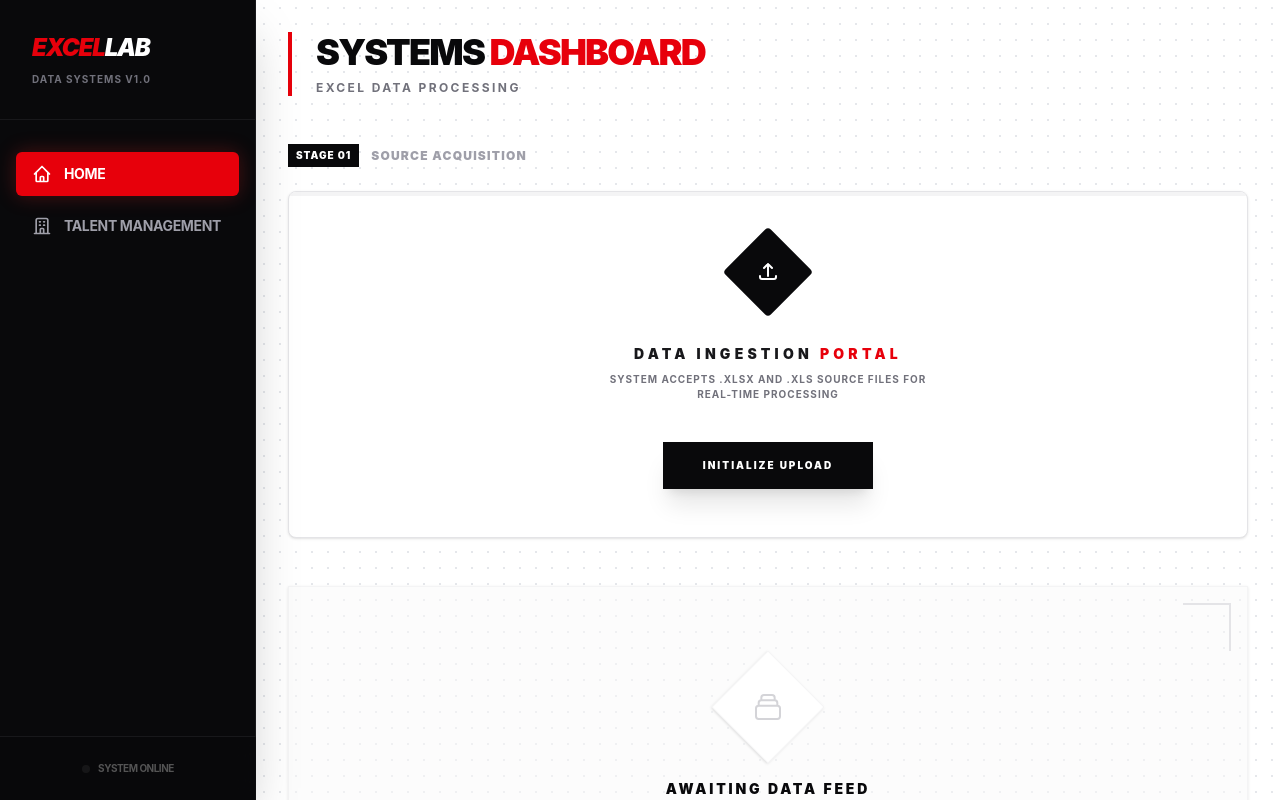
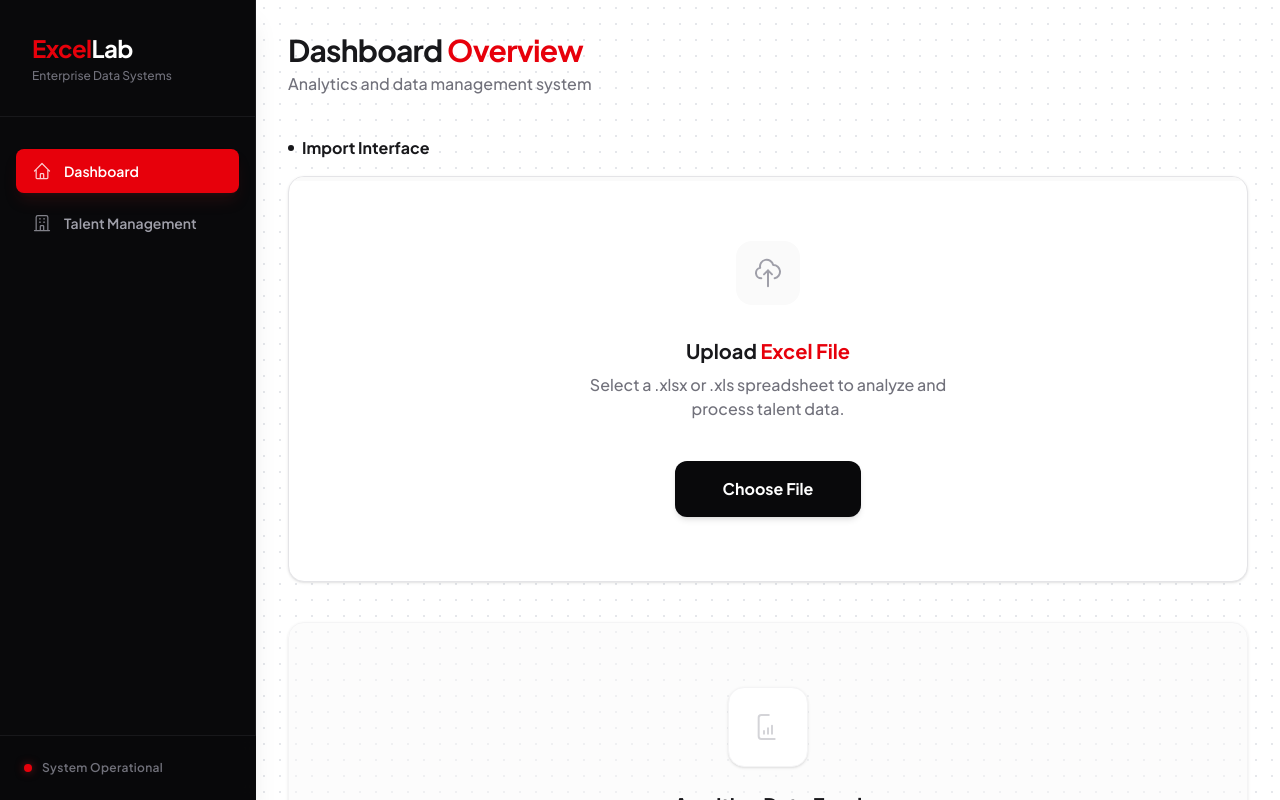
Before and after one commit to Nantapranawa/react-test-assessment, a Next.js app in the folder apps/web/: page / in a window 1280 px wide. Built offline with nearby package versions, Linux system fonts and the light colour scheme.

Commit message:
EDIT Text size and style

```diff
--- a/apps/web/app/components/FileUpload.tsx
+++ b/apps/web/app/components/FileUpload.tsx
@@ -50,22 +50,22 @@ export default function FileUpload({ onDataLoaded, variant = 'large' }: { onData
         />
         <label
           htmlFor="excel-input-compact"
-          className="flex items-center px-4 py-2 bg-zinc-950 text-white text-[10px] font-black uppercase tracking-widest cursor-pointer hover:bg-red-600 transition-all shadow-md disabled:opacity-50 active:scale-95 border-b-2 border-red-600"
+          className="flex items-center px-5 py-2.5 bg-zinc-950 text-white text-sm font-semibold rounded-lg cursor-pointer hover:bg-zinc-800 transition-all shadow-sm disabled:opacity-50 active:scale-95 border-b border-zinc-800"
         >
           {loading ? (
-            <svg className="animate-spin h-3 w-3 text-white" fill="none" viewBox="0 0 24 24">
+            <svg className="animate-spin h-4 w-4 text-white" fill="none" viewBox="0 0 24 24">
               <circle className="opacity-25" cx="12" cy="12" r="10" stroke="currentColor" strokeWidth="4"></circle>
               <path className="opacity-75" fill="currentColor" d="M4 12a8 8 0 018-8V0C5.373 0 0 5.373 0 12h4zm2 5.291A7.962 7.962 0 014 12H0c0 3.042 1.135 5.824 3 7.938l3-2.647z"></path>
             </svg>
           ) : (
-            <svg className="w-3 h-3 mr-2" fill="none" stroke="currentColor" viewBox="0 0 24 24">
-              <path strokeLinecap="round" strokeLinejoin="round" strokeWidth={3} d="M12 4v16m8-8H4" />
+            <svg className="w-4 h-4 mr-2" fill="none" stroke="currentColor" viewBox="0 0 24 24">
+              <path strokeLinecap="round" strokeLinejoin="round" strokeWidth={2} d="M12 4v16m8-8H4" />
             </svg>
           )}
-          Import New Source
+          Upload Dataset
         </label>
         {error && (
-          <div className="absolute top-full left-0 mt-2 p-2 bg-red-600 text-white text-[8px] font-black uppercase z-50">
+          <div className="absolute top-full right-0 mt-2 p-3 bg-red-50 text-red-600 text-xs font-bold rounded-lg border border-red-100 shadow-lg z-50">
             {error}
           </div>
         )}
@@ -73,23 +73,19 @@ export default function FileUpload({ onDataLoaded, variant = 'large' }: { onData
     );
   }
 
-  // --- LARGE VARIANT UI (ORIGINAL) ---
+  // --- LARGE VARIANT UI ---
   return (
-    <div className="bg-white p-12 rounded-lg shadow-sm border border-zinc-200 text-center hover:border-red-500 transition-all duration-500 group relative overflow-hidden">
+    <div className="bg-white p-16 rounded-2xl shadow-sm border border-zinc-200 text-center hover:border-red-200 transition-all duration-300 group relative overflow-hidden">
 
-      {/* --- VISUAL ELEMENT: PROGRESS BAR ---
-          Only visible when a file is being processed. Slides from left to right.
-      */}
-      <div className="absolute top-0 left-0 w-full h-1 bg-zinc-100">
-        <div className={`h-full bg-red-600 transition-all duration-1000 ${loading ? 'w-full' : 'w-0'}`}></div>
+      {/* --- VISUAL ELEMENT: PROGRESS BAR --- */}
+      <div className="absolute top-0 left-0 w-full h-1 bg-zinc-50">
+        <div className={`h-full bg-red-600 transition-all duration-700 ${loading ? 'w-full' : 'w-0'}`}></div>
       </div>
 
-      {/* --- VISUAL ELEMENT: DECORATIVE ICON ---
-          The floating square icon with an arrow.
-      */}
-      <div className="w-16 h-16 bg-zinc-950 rounded-sm rotate-45 flex items-center justify-center mx-auto mb-10 group-hover:bg-red-600 transition-colors duration-500">
+      {/* --- VISUAL ELEMENT: DECORATIVE ICON --- */}
+      <div className="w-16 h-16 bg-zinc-50 rounded-2xl flex items-center justify-center mx-auto mb-8 group-hover:bg-red-50 transition-colors duration-300">
         <svg
-          className="w-6 h-6 text-white -rotate-45"
+          className="w-8 h-8 text-zinc-400 group-hover:text-red-600 transition-colors"
           fill="none"
           stroke="currentColor"
           viewBox="0 0 24 24"
@@ -97,21 +93,21 @@ export default function FileUpload({ onDataLoaded, variant = 'large' }: { onData
           <path
             strokeLinecap="round"
             strokeLinejoin="round"
-            strokeWidth={2}
-            d="M4 16v1a2 2 0 002 2h12a2 2 0 002-2v-1m-4-8l-4-4m0 0L8 8m4-4v12"
+            strokeWidth={1.5}
+            d="M7 16a4 4 0 01-.88-7.903A5 5 0 1115.9 6L16 6a5 5 0 011 9.9M15 13l-3-3m0 0l-3 3m3-3v12"
           />
         </svg>
       </div>
 
       {/* --- VISUAL ELEMENT: TITLE & DESCRIPTION --- */}
-      <h3 className="text-sm font-black text-zinc-900 mb-2 uppercase tracking-[0.3em]">
-        Data Ingestion <span className="text-red-600">Portal</span>
+      <h3 className="text-xl font-bold text-zinc-900 mb-2">
+        Upload <span className="text-red-600">Excel File</span>
       </h3>
-      <p className="text-zinc-500 text-[10px] uppercase font-bold tracking-widest mb-10 max-w-xs mx-auto">
-        System accepts .XLSX and .XLS source files for real-time processing
+      <p className="text-zinc-500 text-base font-medium mb-10 max-w-sm mx-auto">
+        Select a .xlsx or .xls spreadsheet to analyze and process talent data.
       </p>
 
-      {/* HIDDEN INPUT: The actual file input box (hidden because it looks ugly by default) */}
+      {/* HIDDEN INPUT */}
       <input
         type="file"
         accept=".xlsx,.xls"
@@ -121,32 +117,28 @@ export default function FileUpload({ onDataLoaded, variant = 'large' }: { onData
         id="excel-input"
       />
 
-      {/* --- VISUAL ELEMENT: UPLOAD BUTTON ---
-          This label is styled to look like a premium button. Clicking it triggers the hidden input above.
-      */}
+      {/* --- VISUAL ELEMENT: UPLOAD BUTTON --- */}
       <label
         htmlFor="excel-input"
-        className="inline-flex items-center px-10 py-4 bg-zinc-950 text-white text-[10px] font-black uppercase tracking-[0.2em] rounded-none cursor-pointer hover:bg-red-600 transition-all shadow-xl disabled:opacity-50 active:scale-95"
+        className="inline-flex items-center px-12 py-4 bg-zinc-950 text-white text-base font-bold rounded-xl cursor-pointer hover:bg-zinc-800 transition-all shadow-md disabled:opacity-50 active:scale-95"
       >
         {loading ? (
           <>
-            <svg className="animate-spin -ml-1 mr-3 h-4 w-4 text-white" fill="none" viewBox="0 0 24 24">
+            <svg className="animate-spin -ml-1 mr-3 h-5 w-5 text-white" fill="none" viewBox="0 0 24 24">
               <circle className="opacity-25" cx="12" cy="12" r="10" stroke="currentColor" strokeWidth="4"></circle>
               <path className="opacity-75" fill="currentColor" d="M4 12a8 8 0 018-8V0C5.373 0 0 5.373 0 12h4zm2 5.291A7.962 7.962 0 014 12H0c0 3.042 1.135 5.824 3 7.938l3-2.647z"></path>
             </svg>
-            Processing Stream...
+            Uploading...
           </>
         ) : (
-          'Initialize Upload'
+          'Choose File'
         )}
       </label>
 
-      {/* --- VISUAL ELEMENT: ERROR MESSAGE ---
-          Appears only if the upload fails (e.g., wrong file type or server down).
-      */}
+      {/* --- VISUAL ELEMENT: ERROR MESSAGE --- */}
       {error && (
-        <div className="mt-8 p-4 bg-red-600 text-white text-[10px] font-black uppercase tracking-widest animate-pulse shadow-lg">
-          [ Error ] {error}
+        <div className="mt-8 p-4 bg-red-50 text-red-600 text-base font-bold rounded-xl border border-red-100 animate-in fade-in slide-in-from-top-2">
+          {error}
         </div>
       )}
     </div>
--- a/apps/web/app/components/Sidebar.tsx
+++ b/apps/web/app/components/Sidebar.tsx
@@ -9,59 +9,59 @@ export default function Sidebar() {
   const isActive = (path: string) => pathname === path;
 
   return (
-    <aside className="w-64 bg-zinc-950 text-white shadow-2xl z-10 border-r border-zinc-900">
+    <aside className="w-64 bg-zinc-950 text-white shadow-xl z-10 border-r border-zinc-900">
       {/* --- VISUAL ELEMENT: BRANDING / LOGO SECTION ---
           Contains the 'ExcelLab' title and version number.
       */}
       <div className="p-8 border-b border-zinc-900">
-        <h1 className="text-2xl font-black tracking-tighter uppercase italic">
+        <h1 className="text-2xl font-bold tracking-tight">
           <span className="text-red-600">Excel</span>Lab
         </h1>
-        <p className="text-zinc-500 text-[10px] uppercase tracking-widest font-bold mt-2">
-          Data Systems v1.0
+        <p className="text-zinc-500 text-xs font-medium mt-1">
+          Enterprise Data Systems
         </p>
       </div>
 
       {/* --- VISUAL ELEMENT: NAVIGATION LINKS ---
           The list of buttons to move between different parts of the app.
       */}
-      <nav className="p-4 mt-4">
+      <nav className="p-4 mt-4 space-y-2">
         <Link
           href="/"
-          className={`flex items-center px-4 py-3 rounded-md mb-2 transition-all duration-300 ${isActive('/')
-            ? 'bg-red-600 text-white shadow-[0_0_20px_rgba(220,38,38,0.3)]'
+          className={`flex items-center px-4 py-3 rounded-lg transition-all duration-200 ${isActive('/')
+            ? 'bg-red-600 text-white shadow-lg shadow-red-900/20'
             : 'text-zinc-400 hover:text-white hover:bg-zinc-900'
             }`}
         >
           {/* ICON: Home icon */}
-          <svg className="w-5 h-5 mr-3" fill="none" stroke="currentColor" viewBox="0 0 24 24">
-            <path strokeLinecap="round" strokeLinejoin="round" strokeWidth={2} d="M3 12l2-2m0 0l7-7 7 7M5 10v10a1 1 0 001 1h3m10-11l2 2m-2-2v10a1 1 0 01-1 1h-3m-6 0a1 1 0 001-1v-4a1 1 0 011-1h2a1 1 0 011 1v4a1 1 0 001 1m-6 0h6" />
+          <svg className="w-5 h-5 mr-3 opacity-80" fill="none" stroke="currentColor" viewBox="0 0 24 24">
+            <path strokeLinecap="round" strokeLinejoin="round" strokeWidth={1.5} d="M3 12l2-2m0 0l7-7 7 7M5 10v10a1 1 0 001 1h3m10-11l2 2m-2-2v10a1 1 0 01-1 1h-3m-6 0a1 1 0 001-1v-4a1 1 0 011-1h2a1 1 0 011 1v4a1 1 0 001 1m-6 0h6" />
           </svg>
-          <span className="font-bold text-sm uppercase tracking-tight">HOME</span>
+          <span className="text-sm font-semibold">Dashboard</span>
         </Link>
 
         <Link
           href="/talent-management"
-          className={`flex items-center px-4 py-3 rounded-md mb-2 transition-all duration-300 ${isActive('/talent-management')
-            ? 'bg-red-600 text-white shadow-[0_0_20px_rgba(220,38,38,0.3)]'
+          className={`flex items-center px-4 py-3 rounded-lg transition-all duration-200 ${isActive('/talent-management')
+            ? 'bg-red-600 text-white shadow-lg shadow-red-900/20'
             : 'text-zinc-400 hover:text-white hover:bg-zinc-900'
             }`}
         >
           {/* ICON: Talent/Briefcase icon */}
-          <svg className="w-5 h-5 mr-3" fill="none" stroke="currentColor" viewBox="0 0 24 24">
-            <path strokeLinecap="round" strokeLinejoin="round" strokeWidth={2} d="M19 21V5a2 2 0 00-2-2H7a2 2 0 00-2 2v16m14 0h2m-2 0h-5m-9 0H3m2 0h5M9 7h1m-1 4h1m4-4h1m-1 4h1m-5 10v-5a1 1 0 011-1h2a1 1 0 011 1v5m-4 0h4" />
+          <svg className="w-5 h-5 mr-3 opacity-80" fill="none" stroke="currentColor" viewBox="0 0 24 24">
+            <path strokeLinecap="round" strokeLinejoin="round" strokeWidth={1.5} d="M19 21V5a2 2 0 00-2-2H7a2 2 0 00-2 2v16m14 0h2m-2 0h-5m-9 0H3m2 0h5M9 7h1m-1 4h1m4-4h1m-1 4h1m-5 10v-5a1 1 0 011-1h2a1 1 0 011 1v5m-4 0h4" />
           </svg>
-          <span className="font-bold text-sm uppercase tracking-tight">Talent Management</span>
+          <span className="text-sm font-semibold">Talent Management</span>
         </Link>
       </nav>
 
       {/* --- VISUAL ELEMENT: SYSTEM STATUS INDICATOR ---
           A small footer showing if the connection is active.
       */}
-      <div className="absolute bottom-0 w-64 p-6 border-t border-zinc-900 bg-zinc-950/50 backdrop-blur-md">
-        <div className="flex items-center justify-center space-x-2 grayscale opacity-50 hover:grayscale-0 hover:opacity-100 transition-all cursor-default text-zinc-400">
-          <div className="w-2 h-2 rounded-full bg-red-600 animate-pulse"></div>
-          <p className="text-[10px] font-bold uppercase tracking-tighter">System Online</p>
+      <div className="absolute bottom-0 w-64 p-6 border-t border-zinc-900 bg-zinc-950/80 backdrop-blur-sm">
+        <div className="flex items-center space-x-2.5 text-zinc-500">
+          <div className="w-2 h-2 rounded-full bg-red-600 shadow-[0_0_8px_rgba(220,38,38,0.5)]"></div>
+          <p className="text-xs font-semibold tracking-wide">System Operational</p>
         </div>
       </div>
     </aside>
--- a/apps/web/app/globals.css
+++ b/apps/web/app/globals.css
@@ -1,3 +1,4 @@
+@import url('https://fonts.googleapis.com/css2?family=Plus+Jakarta+Sans:ital,wght@0,200..800;1,200..800&display=swap');
 @import "tailwindcss";
 
 :root {
@@ -51,6 +52,6 @@
 body {
   background: var(--background);
   color: var(--foreground);
-  font-family: 'Inter', system-ui, sans-serif;
+  font-family: 'Plus Jakarta Sans', system-ui, sans-serif;
   -webkit-font-smoothing: antialiased;
 }
--- a/apps/web/app/page.tsx
+++ b/apps/web/app/page.tsx
@@ -13,51 +13,42 @@ export default function Home() {
 
   return (
     <div className="p-8">
-      {/* --- VISUAL ELEMENT: PAGE HEADER ---
-          The main 'Systems Dashboard' title with a vertical red border.
-      */}
-      <div className="mb-12 border-l-4 border-red-600 pl-6">
-        <h1 className="text-4xl font-black text-zinc-950 mb-2 uppercase tracking-tighter">
-          Systems <span className="text-red-600">Dashboard</span>
+      {/* --- VISUAL ELEMENT: PAGE HEADER --- */}
+      <div className="mb-10 flex flex-col gap-1">
+        <h1 className="text-3xl font-bold text-zinc-900 tracking-tight">
+          Dashboard <span className="text-red-600">Overview</span>
         </h1>
-        <p className="text-zinc-500 text-xs font-bold uppercase tracking-[0.2em]">
-          Excel Data Processing
+        <p className="text-zinc-500 text-base font-medium">
+          Analytics and data management system
         </p>
       </div>
 
       {/* --- MAIN CONTENT CONTAINER --- */}
-      <div className="grid grid-cols-1 gap-12">
+      <div className="grid grid-cols-1 gap-10">
 
-        {/* --- SECTION: STAGE 01 (FILE UPLOAD) ---
-            Now conditionally hidden when data is loaded.
-        */}
+        {/* --- SECTION: DATA IMPORT --- */}
         {!tableData && (
-          <div className="animate-in fade-in slide-in-from-bottom-4 duration-700">
-            <div className="flex items-center space-x-3 mb-6">
-              <div className="px-2 py-1 bg-zinc-950 text-white text-[10px] font-black uppercase tracking-widest">Stage 01</div>
-              <h2 className="text-xs font-black text-zinc-400 uppercase tracking-widest">Source Acquisition</h2>
+          <div className="animate-in fade-in slide-in-from-bottom-2 duration-500">
+            <div className="flex items-center space-x-2 mb-4">
+              <span className="w-1.5 h-1.5 rounded-full bg-zinc-900"></span>
+              <h2 className="text-base font-bold text-zinc-900">Import Interface</h2>
             </div>
             <FileUpload onDataLoaded={handleDataLoaded} />
           </div>
         )}
 
-        {/* --- SECTION: STAGE 02 (MAINTENANCE VIEW) ---
-            When data is uploaded, this page goes into 'Maintenance' mode as requested.
-        */}
+        {/* --- SECTION: MAINTENANCE VIEW --- */}
         {tableData && (
-          <div className="animate-in fade-in zoom-in-95 duration-700">
-            <div className="flex items-center space-x-3 mb-6">
-              <div className="px-2 py-1 bg-red-600 text-white text-[10px] font-black uppercase tracking-widest">Stage 02</div>
-              <h2 className="text-xs font-black text-zinc-400 uppercase tracking-widest">System Status</h2>
+          <div className="animate-in fade-in zoom-in-95 duration-500">
+            <div className="flex items-center space-x-2 mb-4">
+              <span className="w-1.5 h-1.5 rounded-full bg-red-600"></span>
+              <h2 className="text-base font-bold text-zinc-900">Processing Status</h2>
             </div>
 
-            <div className="p-20 text-center bg-zinc-950 text-white rounded-none border border-red-600 shadow-2xl relative overflow-hidden group">
-              <div className="absolute top-0 right-0 p-4">
-                <div className="w-12 h-12 border-t-2 border-r-2 border-red-600 animate-pulse"></div>
-              </div>
-              <div className="w-20 h-20 bg-red-600/10 border border-red-600 flex items-center justify-center mx-auto mb-8 rotate-45 group-hover:scale-110 transition-transform duration-500">
+            <div className="p-16 text-center bg-zinc-50 rounded-2xl border border-zinc-200 shadow-sm relative overflow-hidden">
+              <div className="w-16 h-16 bg-red-50 rounded-full flex items-center justify-center mx-auto mb-6">
                 <svg
-                  className="w-10 h-10 text-red-600 -rotate-45"
+                  className="w-8 h-8 text-red-600"
                   fill="none"
                   stroke="currentColor"
                   viewBox="0 0 24 24"
@@ -66,36 +57,29 @@ export default function Home() {
                     strokeLinecap="round"
                     strokeLinejoin="round"
                     strokeWidth={2}
-                    d="M12 9v2m0 4h.01m-6.938 4h13.856c1.54 0 2.502-1.667 1.732-3L13.732 4c-.77-1.333-2.694-1.333-3.464 0L3.34 16c-.77 1.333.192 3 1.732 3z"
+                    d="M13 16h-1v-4h-1m1-4h.01M21 12a9 9 0 11-18 0 9 9 0 0118 0z"
                   />
                 </svg>
               </div>
-              <h3 className="text-xl font-black mb-4 uppercase tracking-[0.3em]">Visual Under Maintenance</h3>
-              <p className="text-zinc-500 text-[10px] font-bold uppercase tracking-widest max-w-md mx-auto italic">
-                Data stream active in Talent Management module. This interface is temporarily offline for visualization optimization.
+              <h3 className="text-2xl font-bold text-zinc-900 mb-3">Visualization Under Maintenance</h3>
+              <p className="text-zinc-500 text-base font-medium max-w-md mx-auto">
+                Detailed analytics have been routed to the <strong>Talent Management</strong> module. Please navigate there to view the processed data streams and talent metrics.
               </p>
-              <div className="mt-8 flex justify-center space-x-4">
-                <div className="w-2 h-2 rounded-full bg-red-600 animate-ping"></div>
-                <div className="w-2 h-2 rounded-full bg-red-600 animate-ping delay-75"></div>
-                <div className="w-2 h-2 rounded-full bg-red-600 animate-ping delay-150"></div>
+              <div className="mt-8 flex justify-center space-x-2">
+                <div className="w-1.5 h-1.5 rounded-full bg-red-600/40"></div>
+                <div className="w-1.5 h-1.5 rounded-full bg-red-600"></div>
+                <div className="w-1.5 h-1.5 rounded-full bg-red-600/40"></div>
               </div>
             </div>
           </div>
         )}
 
-        {/* --- VISUAL ELEMENT: EMPTY STATE ---
-            This placeholder shows up when NO DATA has been uploaded yet.
-        */}
+        {/* --- VISUAL ELEMENT: EMPTY STATE --- */}
         {!tableData && (
-          <div className="p-20 text-center bg-zinc-50/50 rounded-none border border-zinc-100 shadow-sm transition-all relative overflow-hidden group">
-            {/* Decorative corner element */}
-            <div className="absolute top-0 right-0 p-4">
-              <div className="w-12 h-12 border-t-2 border-r-2 border-zinc-200 group-hover:border-red-600 transition-colors duration-500"></div>
-            </div>
-            {/* Large central icon */}
-            <div className="w-20 h-20 bg-white shadow-sm border border-zinc-100 flex items-center justify-center mx-auto mb-8 rotate-45 group-hover:border-red-500 transition-colors">
+          <div className="p-16 text-center bg-zinc-50/50 rounded-2xl border border-zinc-100 shadow-sm transition-all group">
+            <div className="w-20 h-20 bg-white shadow-sm border border-zinc-100 rounded-2xl flex items-center justify-center mx-auto mb-6 group-hover:border-red-200 transition-colors">
               <svg
-                className="w-8 h-8 text-zinc-300 -rotate-45 group-hover:text-red-600 transition-colors duration-500"
+                className="w-8 h-8 text-zinc-300 group-hover:text-red-500 transition-colors duration-300"
                 fill="none"
                 stroke="currentColor"
                 viewBox="0 0 24 24"
@@ -104,12 +88,12 @@ export default function Home() {
                   strokeLinecap="round"
                   strokeLinejoin="round"
                   strokeWidth={1.5}
-                  d="M19 11H5m14 0a2 2 0 012 2v6a2 2 0 01-2 2H5a2 2 0 01-2-2v-6a2 2 0 012-2m14 0V9a2 2 0 00-2-2M5 11V9a2 2 0 012-2m0 0V5a2 2 0 012-2h6a2 2 0 012 2v2M7 7h10"
+                  d="M9 17v-2m3 2v-4m3 4v-6m2 10H7a2 2 0 01-2-2V5a2 2 0 012-2h5.586a1 1.001.707.293l5.414 5.414a1 1 0 01.293.707V19a2 2 0 01-2 2z"
                 />
               </svg>
             </div>
-            <p className="text-sm font-black text-zinc-950 mb-2 uppercase tracking-[0.2em]">Awaiting Data Feed</p>
-            <p className="text-zinc-500 text-[10px] font-bold uppercase tracking-widest">System ready for Excel source ingestion.</p>
+            <p className="text-xl font-bold text-zinc-900 mb-1">Awaiting Data Feed</p>
+            <p className="text-zinc-500 text-base font-medium">Please upload an Excel file to begin processing.</p>
           </div>
         )}
       </div>
--- a/apps/web/app/talent-management/page.tsx
+++ b/apps/web/app/talent-management/page.tsx
@@ -15,22 +15,22 @@ export default function TalentManagementPage() {
     return (
         <div className="p-8">
             {/* PAGE HEADER */}
-            <div className="mb-12 border-l-4 border-red-600 pl-6">
-                <h1 className="text-4xl font-black text-zinc-950 mb-2 uppercase tracking-tighter">
+            <div className="mb-10 flex flex-col gap-1">
+                <h1 className="text-3xl font-bold text-zinc-900 tracking-tight">
                     Talent <span className="text-red-600">Management</span>
                 </h1>
-                <p className="text-zinc-500 text-xs font-bold uppercase tracking-[0.2em]">
-                    Internal Personnel Development & Tracking System
+                <p className="text-zinc-500 text-base font-medium">
+                    Personnel development and resource allocation tracking
                 </p>
             </div>
 
             {/* CONDITIONAL CONTENT */}
             {tableData ? (
-                <div className="animate-in fade-in zoom-in-95 duration-700">
+                <div className="animate-in fade-in zoom-in-95 duration-500">
                     <div className="flex items-center justify-between mb-6">
-                        <div className="flex items-center space-x-3">
-                            <div className="px-2 py-1 bg-zinc-950 text-white text-[10px] font-black uppercase tracking-widest">Active Feed</div>
-                            <h2 className="text-xs font-black text-zinc-400 uppercase tracking-widest">Live Talent Matrix</h2>
+                        <div className="flex items-center space-x-2">
+                            <span className="w-1.5 h-1.5 rounded-full bg-red-600"></span>
+                            <h2 className="text-base font-bold text-zinc-900">Active Talent Matrix</h2>
                         </div>
 
                         {/* COMPACT UPLOAD BUTTON for swapping data */}
@@ -44,13 +44,10 @@ export default function TalentManagementPage() {
                     />
                 </div>
             ) : (
-                <div className="p-20 text-center bg-zinc-50/50 rounded-none border border-zinc-100 shadow-sm transition-all relative overflow-hidden group">
-                    <div className="absolute top-0 right-0 p-4">
-                        <div className="w-12 h-12 border-t-2 border-r-2 border-zinc-200 group-hover:border-red-600 transition-colors duration-500"></div>
-                    </div>
-                    <div className="w-20 h-20 bg-white shadow-sm border border-zinc-100 flex items-center justify-center mx-auto mb-8 rotate-45 group-hover:border-red-500 transition-colors">
+                <div className="p-16 text-center bg-zinc-50/50 rounded-2xl border border-zinc-100 shadow-sm transition-all group">
+                    <div className="w-20 h-20 bg-white shadow-sm border border-zinc-100 rounded-2xl flex items-center justify-center mx-auto mb-6 group-hover:border-red-200 transition-colors">
                         <svg
-                            className="w-8 h-8 text-zinc-300 -rotate-45 group-hover:text-red-600 transition-colors duration-500"
+                            className="w-8 h-8 text-zinc-300 group-hover:text-red-500 transition-colors duration-300"
                             fill="none"
                             stroke="currentColor"
                             viewBox="0 0 24 24"
@@ -63,14 +60,14 @@ export default function TalentManagementPage() {
                             />
                         </svg>
                     </div>
-                    <p className="text-sm font-black text-zinc-950 mb-2 uppercase tracking-[0.2em]">Data Ingestion Required</p>
-                    <p className="text-zinc-500 text-[10px] font-bold uppercase tracking-widest mb-8">No active dataset detected in system memory.</p>
+                    <p className="text-xl font-bold text-zinc-900 mb-1">No Dataset Detected</p>
+                    <p className="text-zinc-500 text-base font-medium mb-8">Please initialize the data feed from the main dashboard.</p>
 
                     <Link
                         href="/"
-                        className="inline-flex items-center px-8 py-3 bg-zinc-950 text-white text-[10px] font-black uppercase tracking-widest hover:bg-red-600 transition-all shadow-lg active:scale-95"
+                        className="inline-flex items-center px-10 py-3 bg-zinc-950 text-white text-base font-bold rounded-xl hover:bg-zinc-800 transition-all shadow-md active:scale-95"
                     >
-                        Go to Home to Upload Source
+                        Return to Dashboard
                     </Link>
                 </div>
             )}
```
Also changed, not shown: apps/web/app/components/DataTable.tsx (+21 -31 lines), 1 other file (tests, documents, lock files or other folders).
